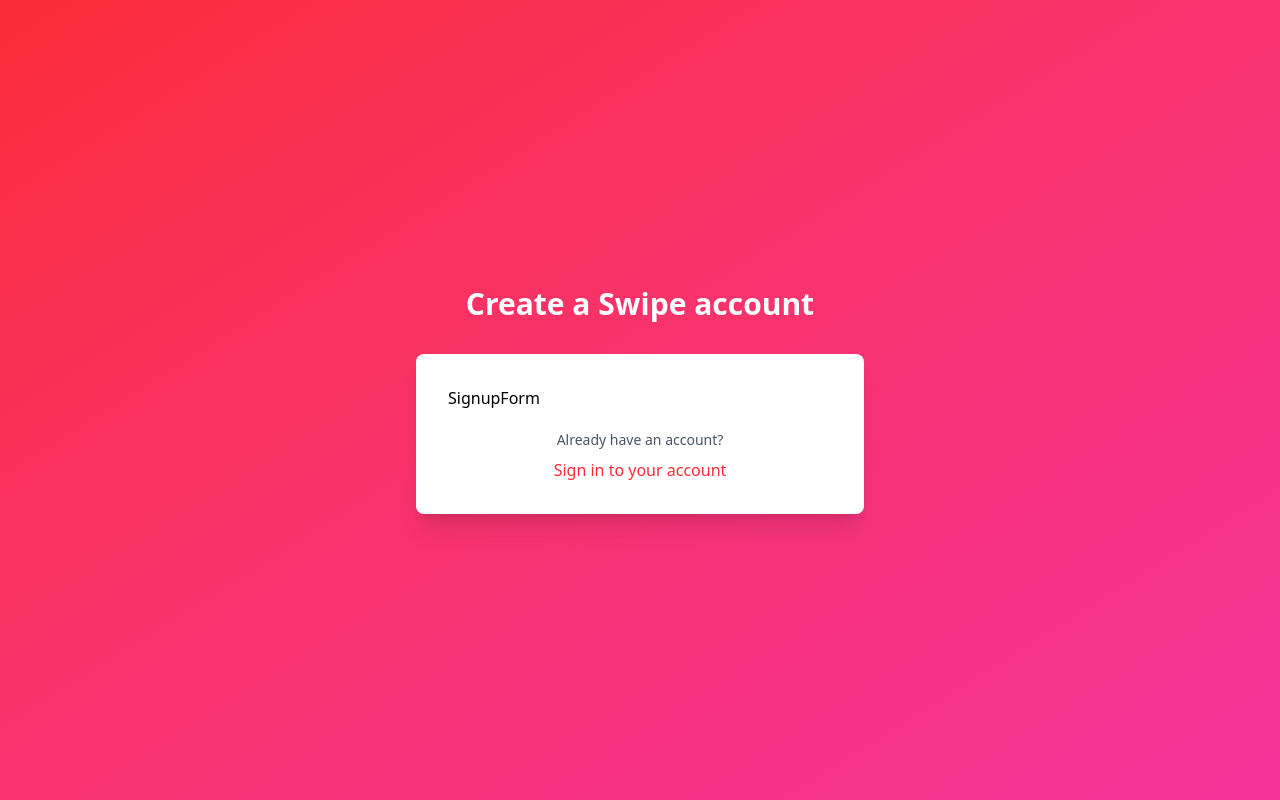
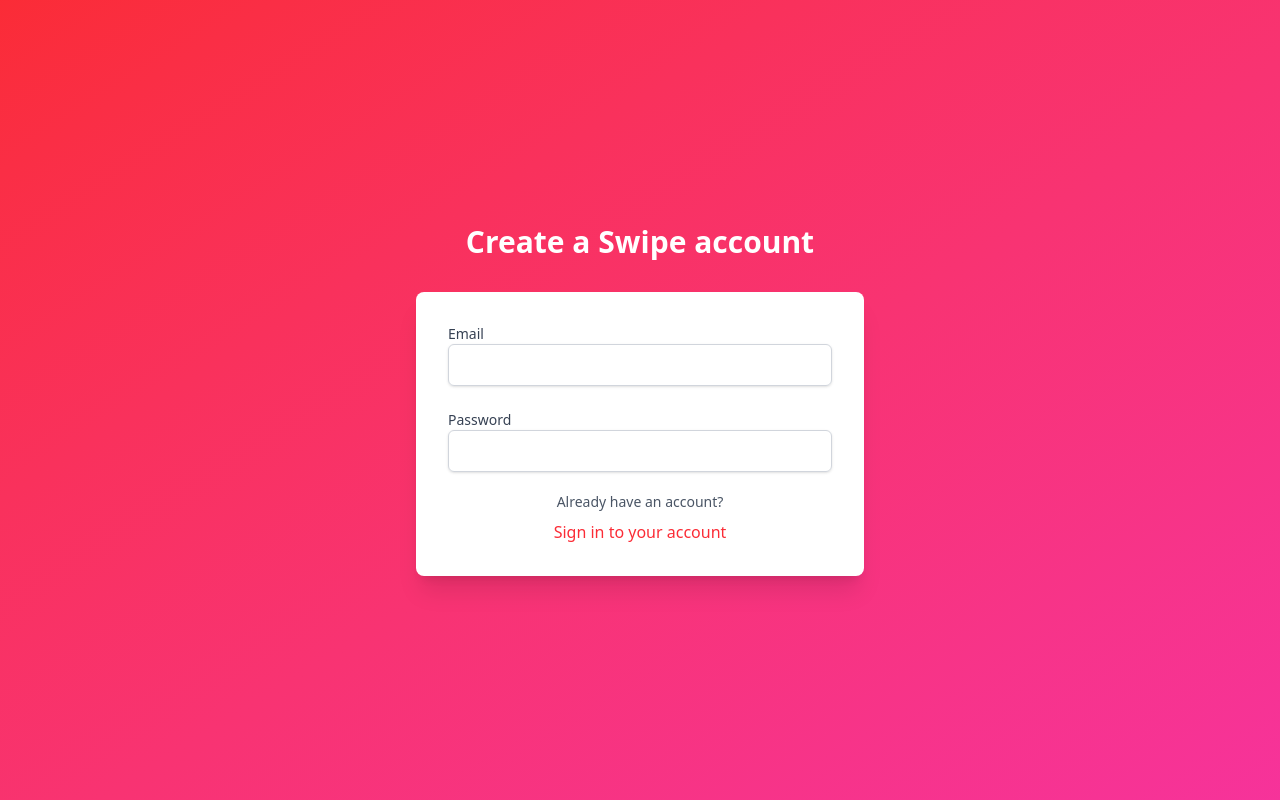
Before and after one commit to evkondr/dating-app, a React (Vite) app in the folder client/: page /auth in a window 1280 px wide. Both pictures are taken after typing "name@example.com", "Sample123" into the empty fields and a click on the button "Create a new account". Built offline with nearby package versions, Linux system fonts and the light colour scheme.

Commit message:
init: signupForm

```diff
--- a/client/src/components/SignupForm.tsx
+++ b/client/src/components/SignupForm.tsx
@@ -1,9 +1,47 @@
-import React from 'react'
+import React, { useState } from 'react';
+import TextField from './fields/TextField';
 
 const SignupForm = () => {
+  const [name, setName] = useState<string>('');
+  const [email, setEmail] = useState<string>('');
+  const [password, setPassword] = useState<string>('');
+  const [gender, setGender] = useState<string>('');
+  const [age, setAge] = useState<string>('');
+  const [genderPreference, setGenderPreference] = useState<string>('');
+
+  const signUp = () => {
+    console.log('sign up ');
+  };
   return (
-    <div>SignupForm</div>
-  )
-}
+    <form className="space-y-6" onSubmit={(e) => {
+      e.preventDefault();
+      signUp();
+    }}>
+      <div>
+        <TextField
+          label="Email"
+          id="email"
+          name="name"
+          type="email"
+          autoComplete="email"
+          value={email}
+          required
+          onChange={(e:React.ChangeEvent<HTMLInputElement>) => setEmail(e.target.value)}
+        />
+      </div>
+      <div>
+        <TextField
+          label="Password"
+          id="password"
+          name="password"
+          type="password"
+          value={password}
+          required
+          onChange={(e:React.ChangeEvent<HTMLInputElement>) => setPassword(e.target.value)}
+        />
+      </div>
+    </form>
+  );
+};
 
-export default SignupForm
+export default SignupForm;
```
